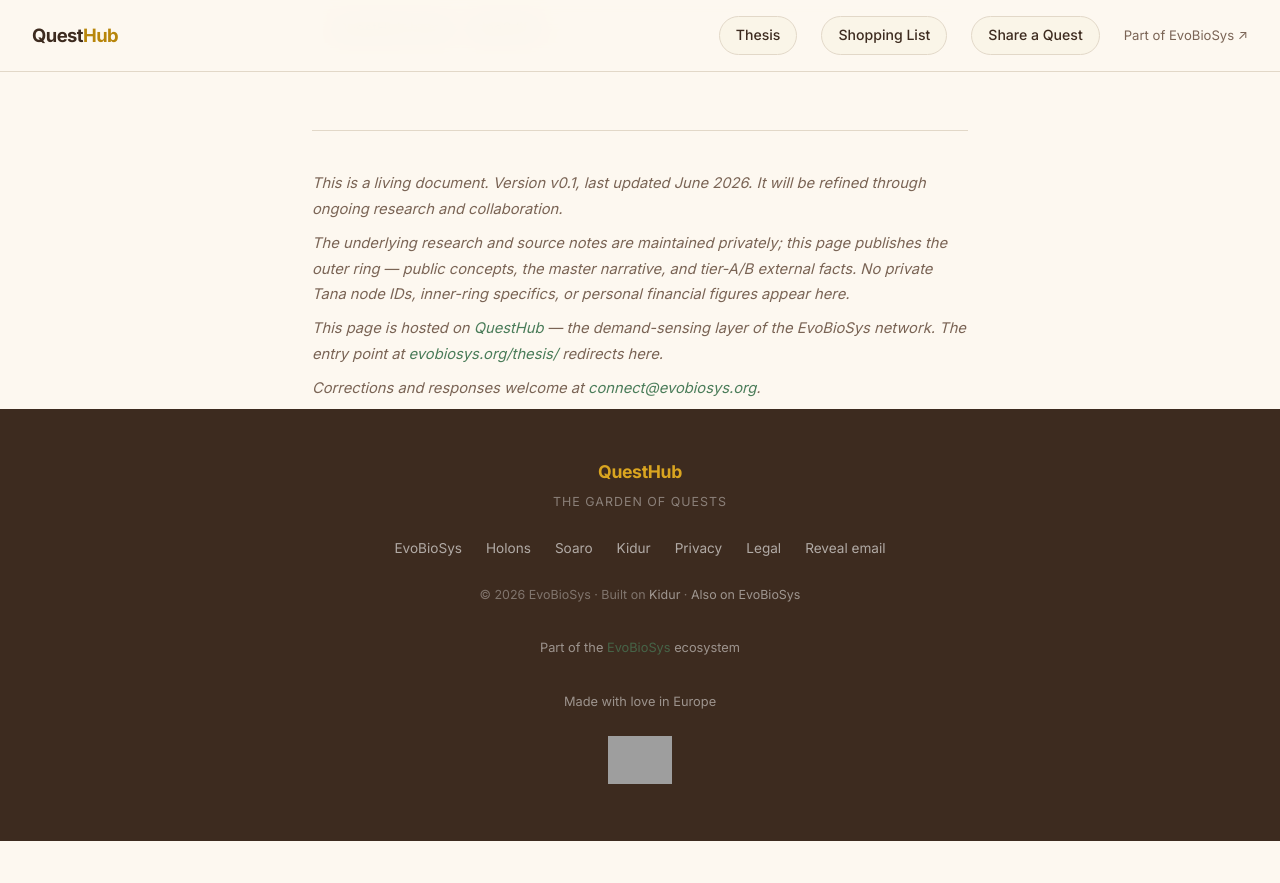
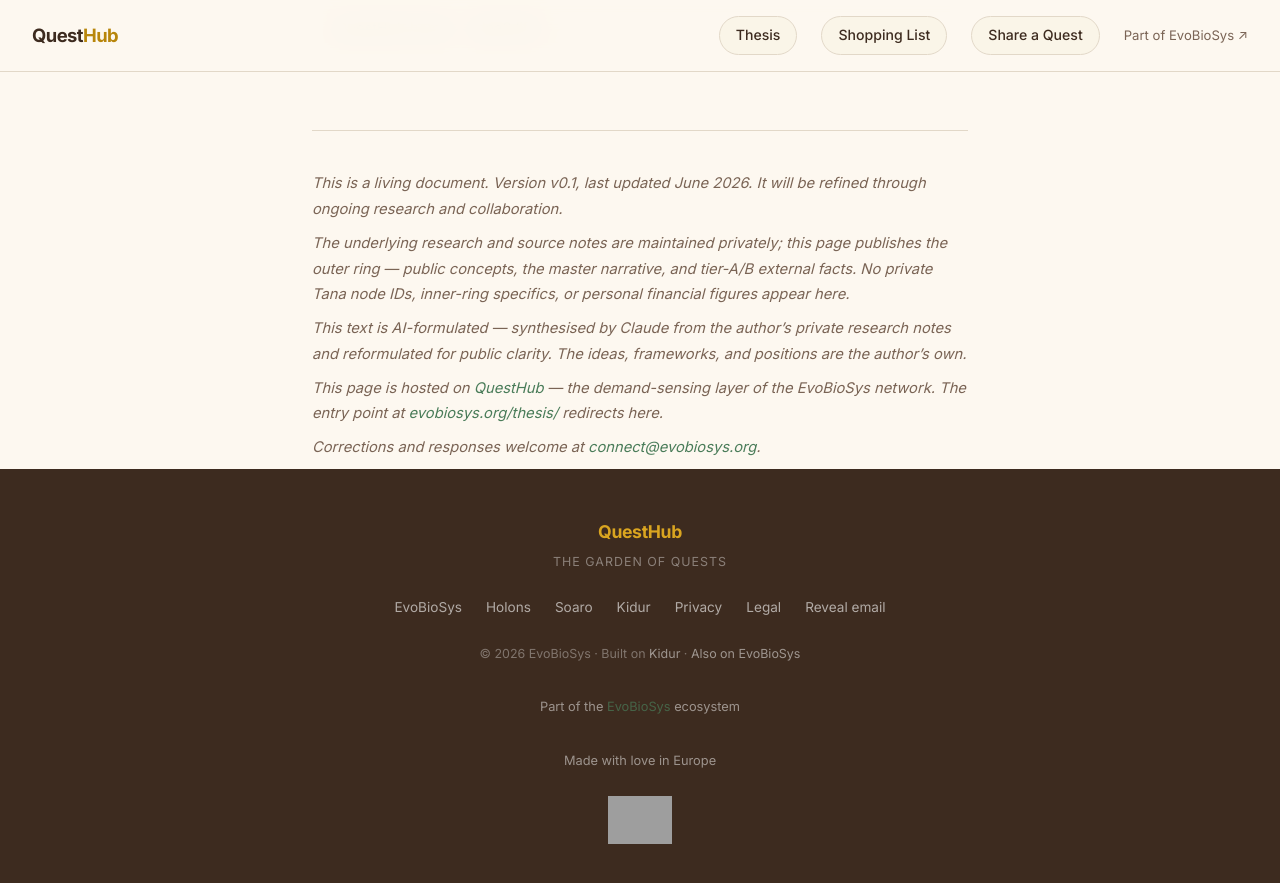
Before and after one commit to Evobiosys/questhub.eco, a Jekyll site: the page built from evobiosys-thesis/index.md, in a window 1280 px wide and 900 px high, scrolled down 15149 px. Shown: the top 883 px of the window. Built offline with Jekyll 4.4.1, drawn with Linux system fonts in a browser that asks for light colours; before the commit the page ends 15990 px from its top, so only the background shows below that; grey boxes are pictures that could not be loaded.

Commit message:
Add AI-formulated attribution to thesis colophon
Co-Authored-By: Claude Sonnet 4.6 <noreply@anthropic.com>

```diff
--- a/evobiosys-thesis/index.md
+++ b/evobiosys-thesis/index.md
@@ -574,6 +574,8 @@ The capital screen is the thesis screen: back what increases sovereignty and reg
 
 *The underlying research and source notes are maintained privately; this page publishes the outer ring — public concepts, the master narrative, and tier-A/B external facts. No private Tana node IDs, inner-ring specifics, or personal financial figures appear here.*
 
+*This text is AI-formulated — synthesised by Claude from the author's private research notes and reformulated for public clarity. The ideas, frameworks, and positions are the author's own.*
+
 *This page is hosted on [QuestHub](https://questhub.eco) — the demand-sensing layer of the EvoBioSys network. The entry point at [evobiosys.org/thesis/](https://evobiosys.org/thesis/) redirects here.*
 
 *Corrections and responses welcome at [connect@evobiosys.org](mailto:connect@evobiosys.org).*
```
